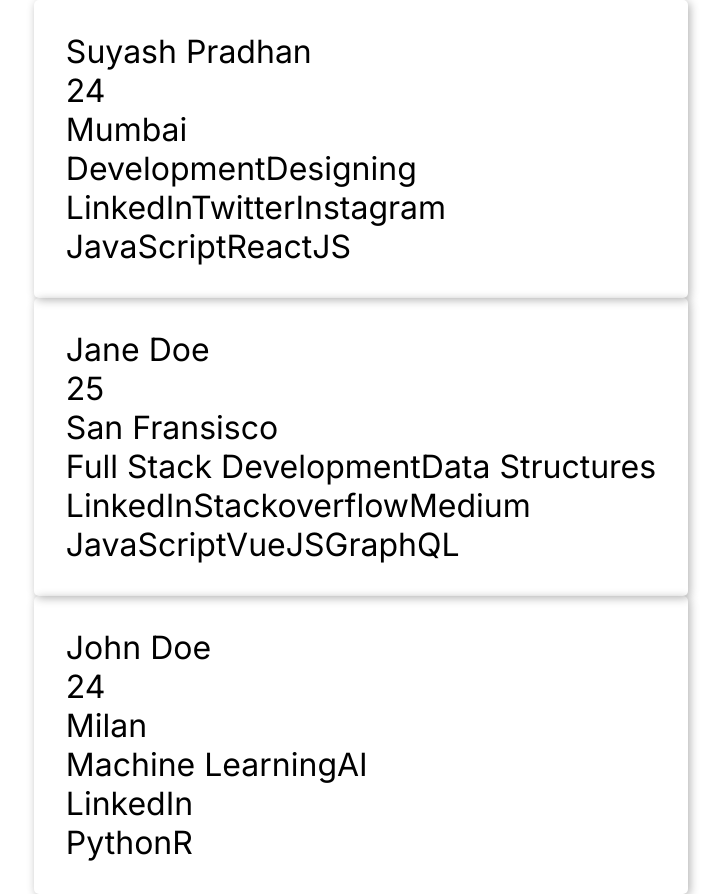
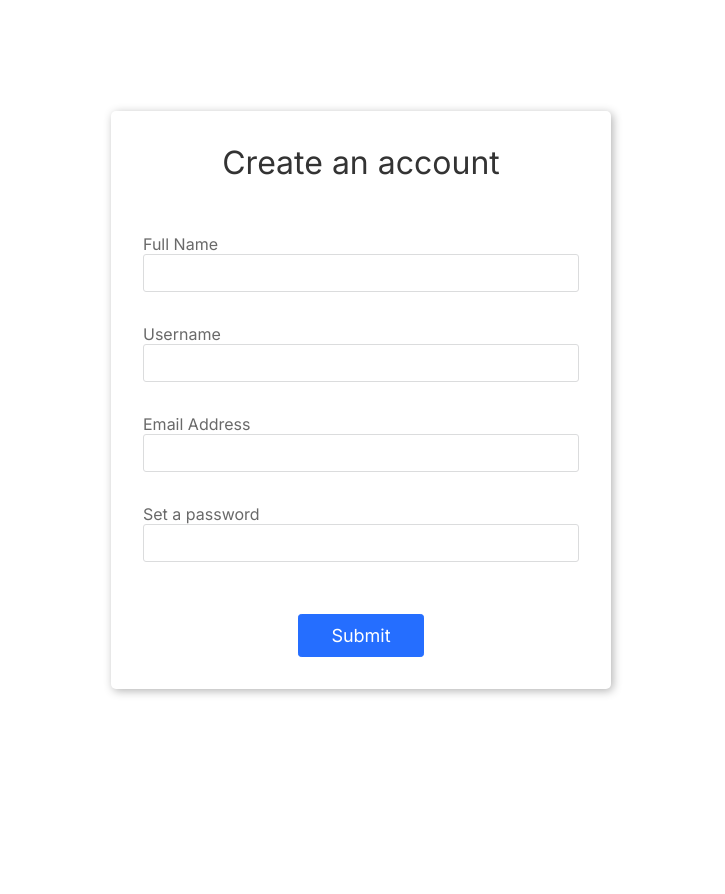
Before and after one commit to suyashpradhan/movie-search-app, a React (Create React App) app: page / in a window 1280 px wide. Shown: the whole page, without its empty margins (279-1004 px from the left). After the commit the page ends 800 px from the top, so only its background shows below. Built offline with nearby package versions, Linux system fonts and the light colour scheme.

Commit message:
Revised few concepts

```diff
--- a/src/Form/Form.js
+++ b/src/Form/Form.js
@@ -2,22 +2,36 @@
 import "../style.css";
 
 let Form = () => {
-  let inputHandler = (e) => {};
+  let [input, setInputs] = useState({
+    name: "",
+    username: "",
+    email: "",
+    password: "",
+  });
 
-  let submitHandler = (e) => {
-    e.preventDefault();
-  };
+  function inputHandler(event) {
+    setInputs({ ...input, [event.target.name]: event.target.value });
+  }
+
+  function handleSubmit(event) {
+    event.preventDefault();
+    const { name, username, email, password } = input;
+    alert(
+      `name is ${name} username is ${username} email is ${email} password is ${password} `
+    );
+  }
 
   return (
     <div className="container">
       <h1 className="header">Create an account</h1>
       <br />
-      <form id="form">
+      <form id="form" onSubmit={handleSubmit}>
         <div className="form-group">
           <label>Full Name</label>
           <input
             type="text"
             className="form-control"
+            name="name"
             onChange={inputHandler}
           ></input>
         </div>
@@ -26,6 +40,7 @@
           <input
             type="text"
             className="form-control"
+            name="username"
             onChange={inputHandler}
           ></input>
         </div>
@@ -34,6 +49,7 @@
           <input
             type="email"
             className="form-control"
+            name="email"
             onChange={inputHandler}
           ></input>
         </div>
@@ -43,23 +59,13 @@
             type="password"
             className="form-control"
             autoComplete="none"
-            onChange={inputHandler}
-          ></input>
-        </div>
-
-        <div className="form-group">
-          <label>Confirm Password</label>
-          <input
-            type="password"
-            className="form-control"
-            autoComplete="none"
+            name="password"
             onChange={inputHandler}
           ></input>
         </div>
         <br />
-        <button className="button" onClick={submitHandler}>
-          Submit
-        </button>
+        <button className="button">Submit</button>
+        <p></p>
       </form>
     </div>
   );
--- a/src/index.js
+++ b/src/index.js
@@ -1,10 +1,10 @@
 import React from "react";
 import ReactDOM from "react-dom";
-import App from "./ContactInfo/App";
+import Form from "./Form/Form";
 
 ReactDOM.render(
   <React.StrictMode>
-    <App />
+    <Form />
   </React.StrictMode>,
   document.getElementById("root")
 );
--- a/src/style.css
+++ b/src/style.css
@@ -13,6 +13,7 @@
     display: flex;
     justify-content: center;
     align-items: center;
+    height:100vh
 }
 
 .header {
```
Also changed, not shown: 1 other file (tests, documents, lock files or other folders).
